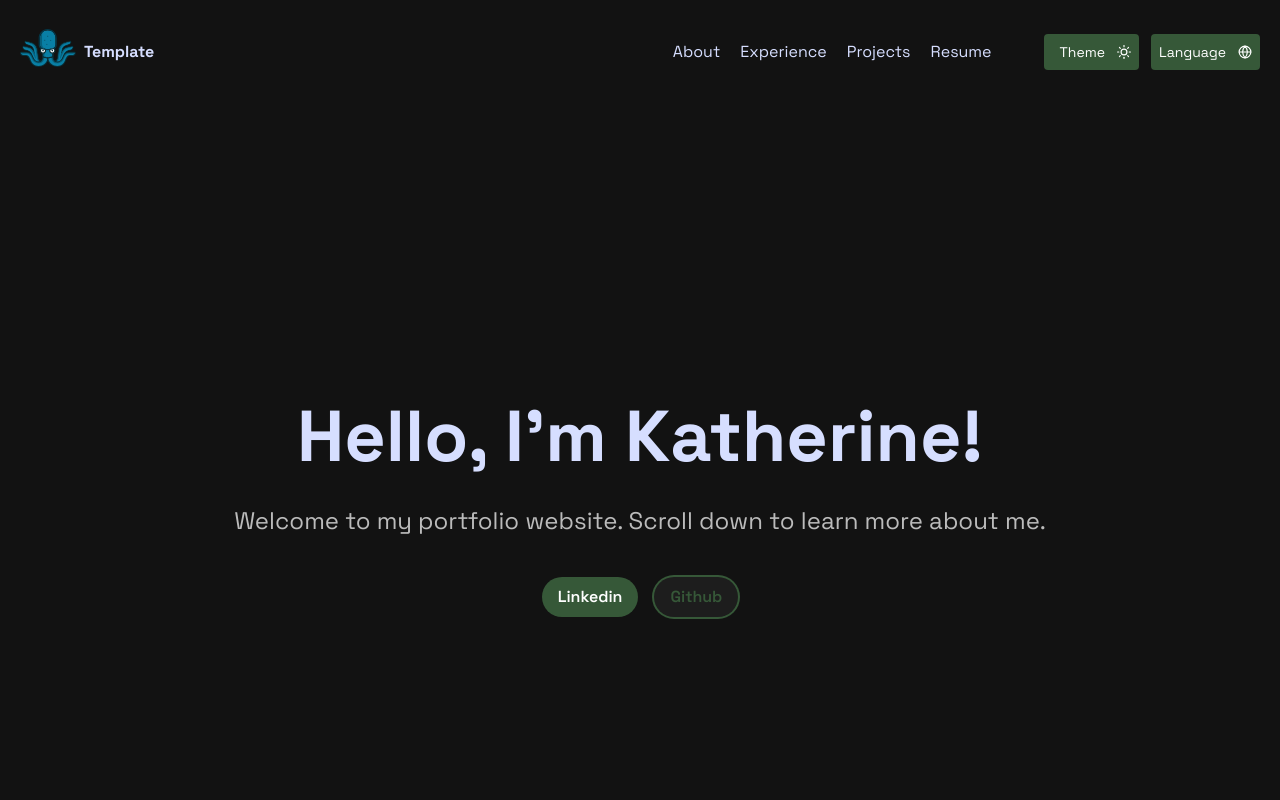
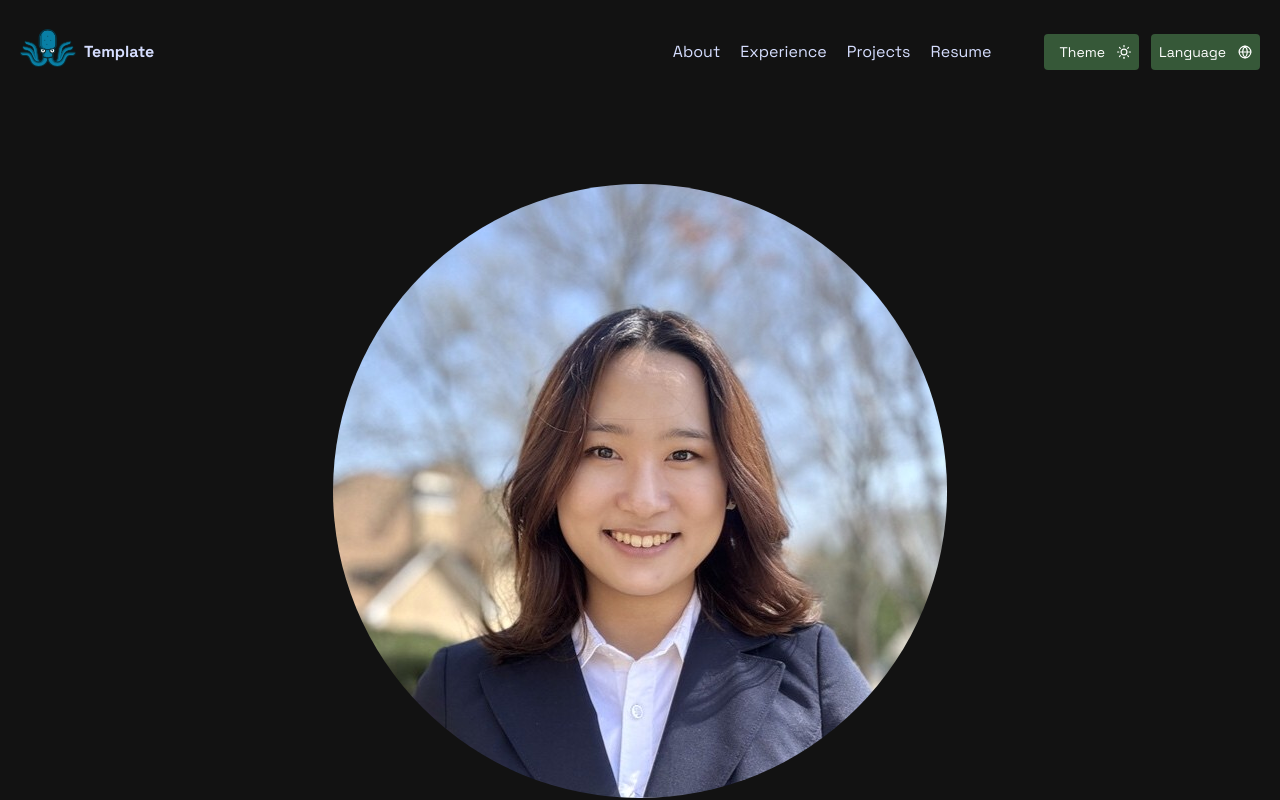
Before and after one commit to katc1213/portfolio-web, a Next.js app: page /en in a window 1280 px wide. Shown: the top 800 px of the page. Built offline with nearby package versions, Linux system fonts and the light colour scheme.

Commit message:
add headshot

```diff
--- a/src/app/[locale]/page.tsx
+++ b/src/app/[locale]/page.tsx
@@ -6,6 +6,12 @@ export default function DashboardPage() {
   return (
     <div>
       <section className='flex flex-col items-center justify-center min-h-screen py-20'>
+        {/* Image above the welcome text */}
+    <img
+      src='/lkdn_pfp.jpg'
+      alt='Katherine headshot'
+      className='mb-8 w-70 h-70 rounded-full object-cover'
+    />
         <h1 className='text-center text-7xl font-extrabold leading-tight'>
           {t('Hello, I\'m Katherine!')}
         </h1>
```
Also changed, not shown: public/lkdn_pfp.jpg (added).
